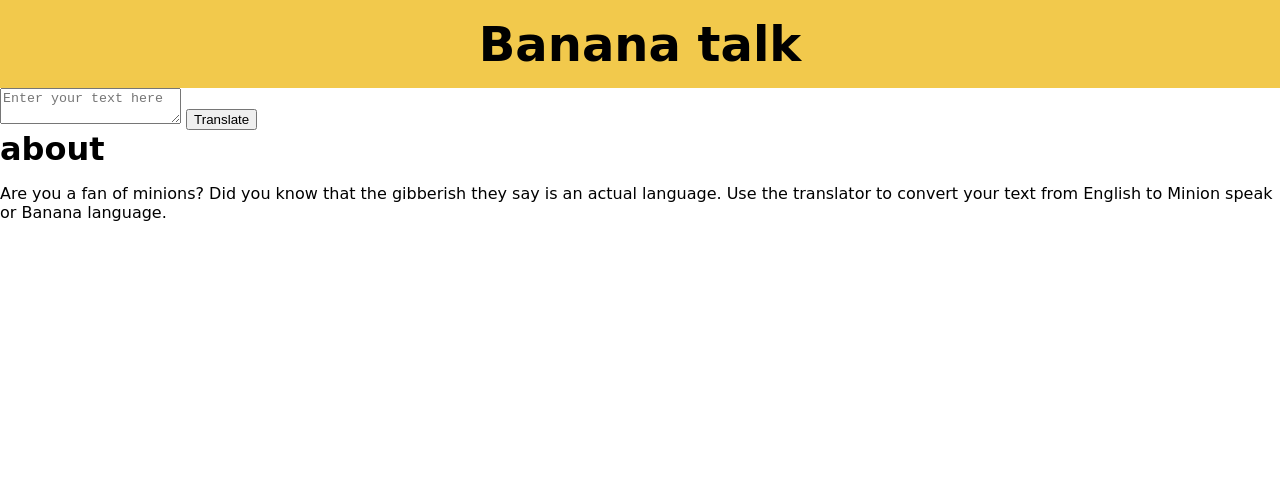
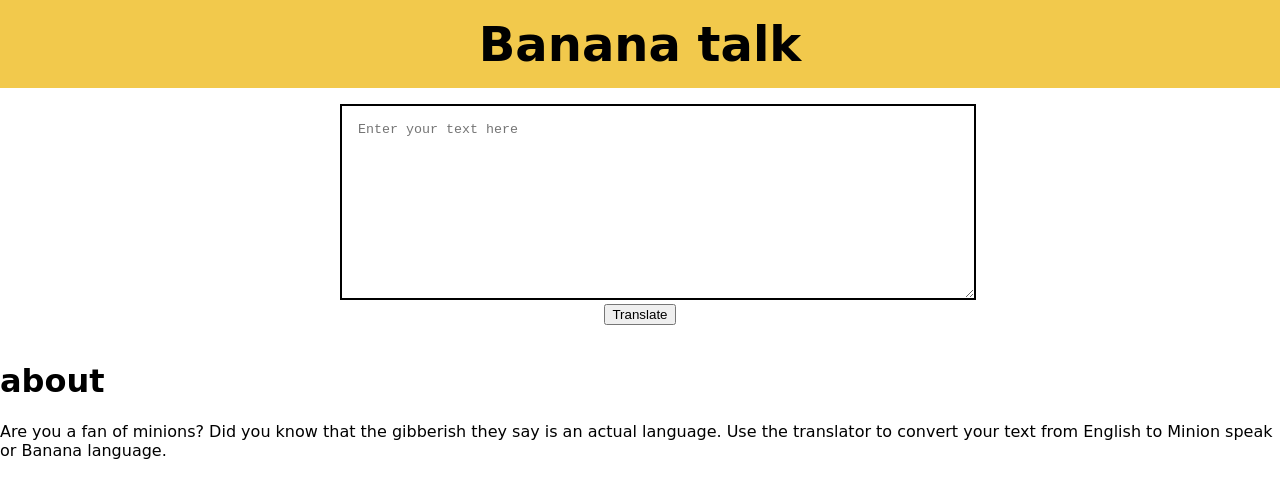
Before and after one commit to divyaIndur123/BananaApp, a plain HTML site: page index.html in a window 1280 px wide. Drawn offline with Linux system fonts and the light colour scheme.

Commit message:
wip :style

```diff
--- a/style.css
+++ b/style.css
@@ -17,7 +17,7 @@ nav{
     text-align: center;
     padding: 1rem;
 }
-h1{
+.nav-header h1{
     margin-block-start: 0em;
     margin-block-end: 0em;
 }
@@ -25,3 +25,18 @@ div.nav-header{
 
     font-size: 2rem;
 }
+
+main{
+    text-align: center;
+    padding: 1rem;
+    max-width: 600px;
+    margin: auto;
+}
+
+textarea{
+
+    width: 100%;
+    height: 20vh;
+    padding: 1rem;
+    border: 2px solid black;
+}
```
